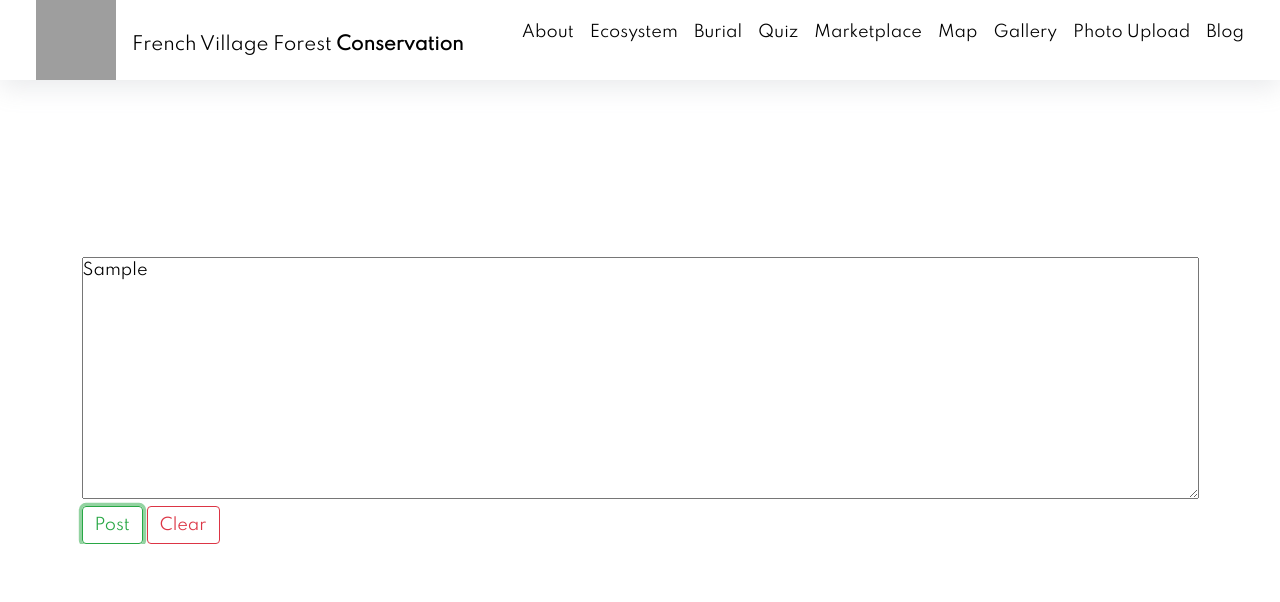
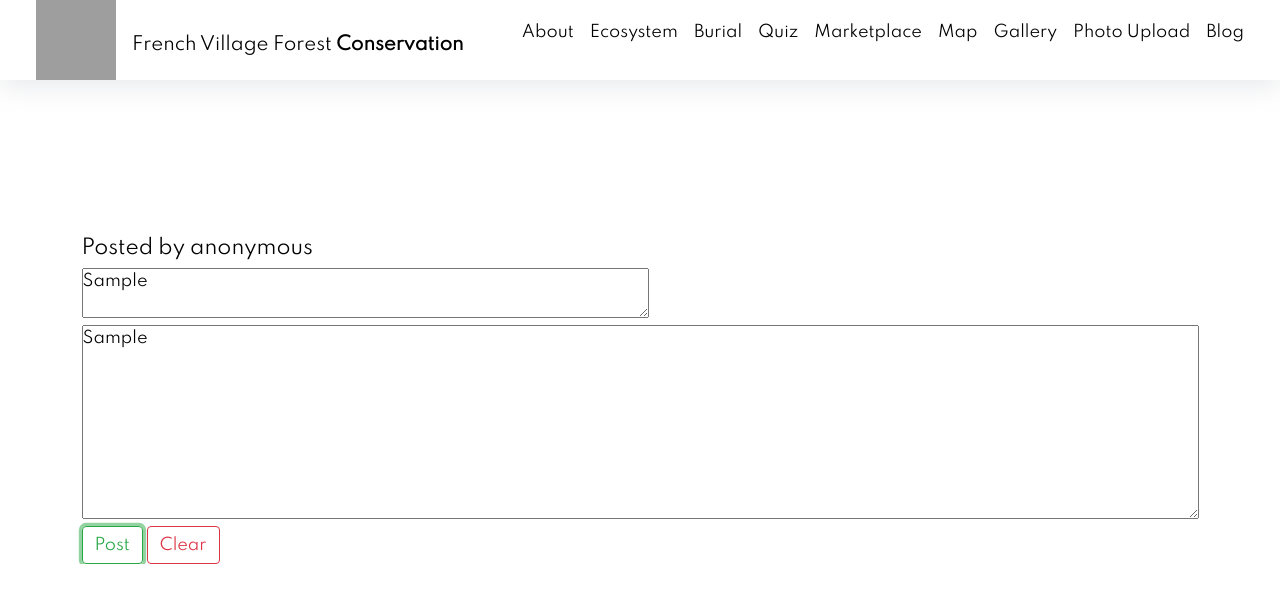
Before and after one commit to dibshift/CSCI34282023Project, a plain HTML site: page Web/pages/blog/blog.html in a window 1280 px wide. Both pictures are taken after typing "Sample" into the empty fields and a click on the button "Post". Drawn offline with nearby package versions, Linux system fonts and the light colour scheme; grey boxes are pictures that could not be loaded; a web font is replaced by a local one.

Commit message:
Added some functionality to post button on blog page minus the backend

```diff
--- a/Web/pages/blog/blog.html
+++ b/Web/pages/blog/blog.html
@@ -57,11 +57,11 @@
 </header>
 
 <!--Blog text entry area-->
-<div>
-  <textarea id="freeform" name="freeform" placeholder="Enter blog text here..." rows="10" cols="100"></textarea>
+<div id="blogAreaContainer">
+  <textarea id="freeform" name="freeform" placeholder="Enter blog text here..." rows="8" cols="100"></textarea>
   <br>
   <div>
-    <button type="button" class="btn btn-outline-success" id="post-button">Post</button>
+    <button type="button" class="btn btn-outline-success" id="post-button" onclick="createTextArea()">Post</button>
     <button type="button" class="btn btn-outline-danger" id="clear-button" onclick="clearTextArea()">Clear</button>
   </div>
 </div>
--- a/Web/pages/blog/blog.js
+++ b/Web/pages/blog/blog.js
@@ -1,3 +1,26 @@
 function clearTextArea() {
     document.getElementById("freeform").value = "";
 }
+
+function createTextArea() {
+    //Create new text area and create necessary variables
+    var textArea = document.createElement("textarea");
+    var container = document.getElementById("blogAreaContainer");
+    var existingTextArea = document.getElementById("freeform");
+    var lineBreak = document.createElement("br");
+    var postHeader = document.createElement("h5");
+
+    //Editing properties of the created text area and setting the text to the value of the text in the preexisting text area
+    textArea.rows = 2;
+    textArea.cols = 50;
+    textArea.value = existingTextArea.value;
+    textArea.readOnly = true;
+    postHeader.textContent = "Posted by anonymous";
+
+    //Insert new text area above existing text area and a line break to position it properly
+    container.insertBefore(postHeader, existingTextArea);
+    container.insertBefore(textArea, existingTextArea);
+    container.insertBefore(lineBreak, existingTextArea);
+
+    //SQL for posting value to server
+}
```
